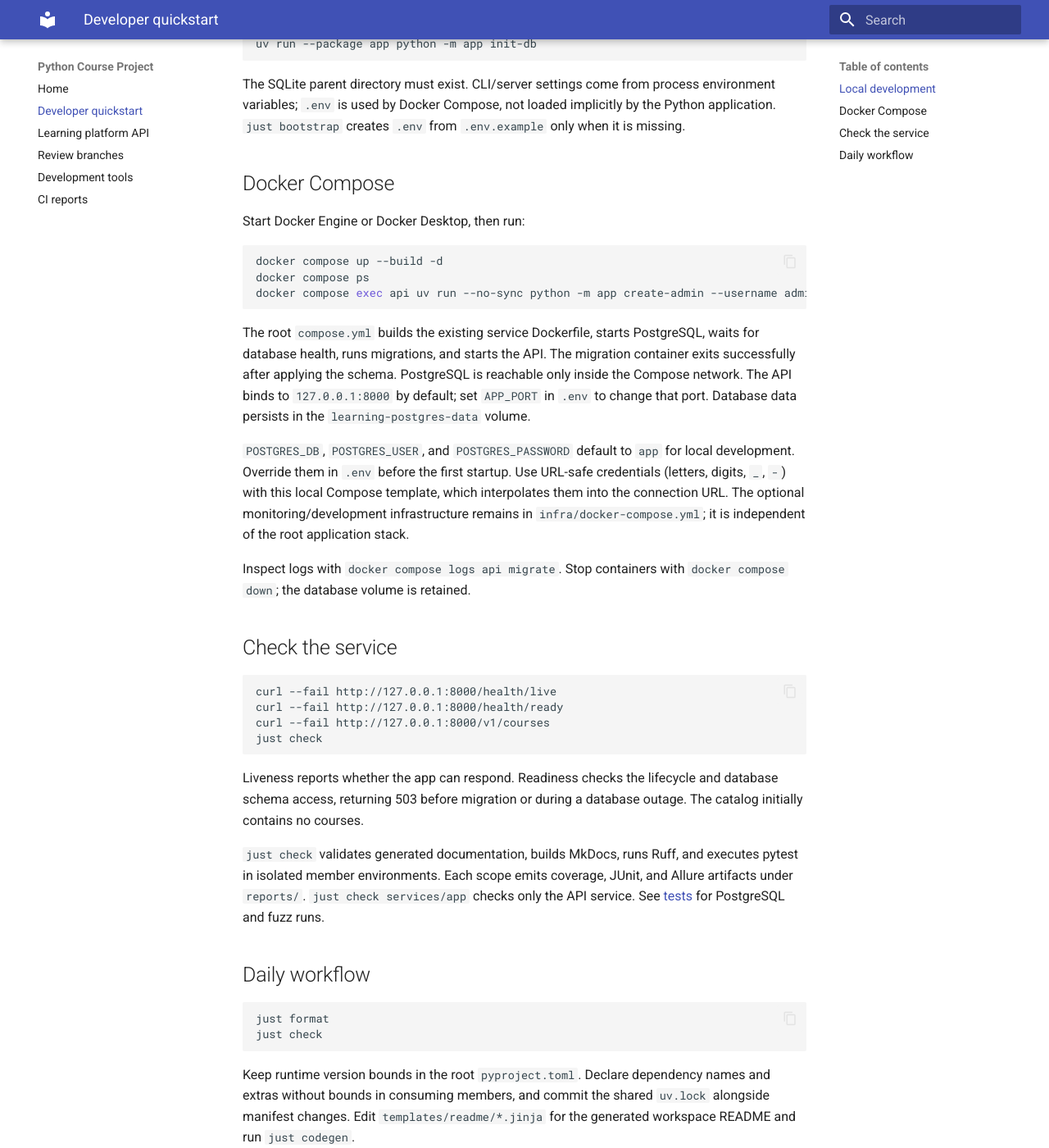
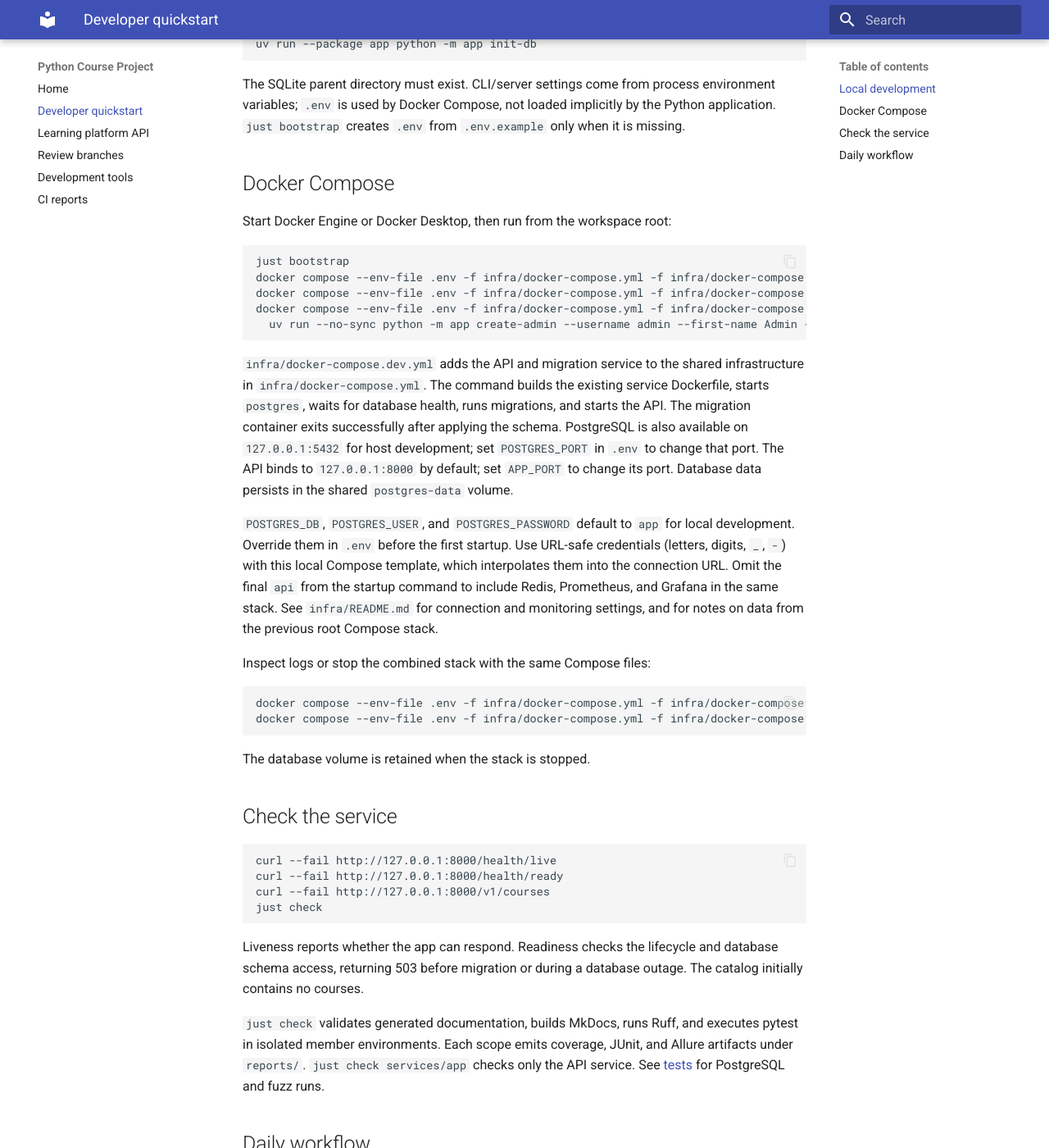
Before and after one commit to Alexxios/python-course-project, an MkDocs documentation site: the page built from docs/quickstart.md, in a window 1280 px wide and 1400 px high, scrolled down 986 px. Shown: the whole window at 82% size. Built offline with MkDocs 1.6.1 and Material for MkDocs 9.7.7, drawn with Linux system fonts in a browser that asks for light colours.

Commit message:
DEV-7: Consolidate application Compose stack under infra

````diff
--- a/docs/quickstart.md
+++ b/docs/quickstart.md
@@ -50,29 +50,41 @@ only when it is missing.
 
 ## Docker Compose
 
-Start Docker Engine or Docker Desktop, then run:
+Start Docker Engine or Docker Desktop, then run from the workspace root:
 
 ```bash
-docker compose up --build -d
-docker compose ps
-docker compose exec api uv run --no-sync python -m app create-admin --username admin --first-name Admin --last-name User
+just bootstrap
+docker compose --env-file .env -f infra/docker-compose.yml -f infra/docker-compose.dev.yml up --build -d api
+docker compose --env-file .env -f infra/docker-compose.yml -f infra/docker-compose.dev.yml ps -a
+docker compose --env-file .env -f infra/docker-compose.yml -f infra/docker-compose.dev.yml exec api \
+  uv run --no-sync python -m app create-admin --username admin --first-name Admin --last-name User
 ```
 
-The root `compose.yml` builds the existing service Dockerfile, starts PostgreSQL,
-waits for database health, runs migrations, and starts the API. The migration
-container exits successfully after applying the schema. PostgreSQL is reachable
-only inside the Compose network. The API binds to `127.0.0.1:8000` by default;
-set `APP_PORT` in `.env` to change that port. Database data persists in the
-`learning-postgres-data` volume.
+`infra/docker-compose.dev.yml` adds the API and migration service to the shared
+infrastructure in `infra/docker-compose.yml`. The command builds the existing
+service Dockerfile, starts `postgres`, waits for database health, runs migrations,
+and starts the API. The migration container exits successfully after applying the
+schema. PostgreSQL is also available on `127.0.0.1:5432` for host development;
+set `POSTGRES_PORT` in `.env` to change that port. The API binds to
+`127.0.0.1:8000` by default; set `APP_PORT` to change its port. Database data
+persists in the shared `postgres-data` volume.
 
 `POSTGRES_DB`, `POSTGRES_USER`, and `POSTGRES_PASSWORD` default to `app` for local
 development. Override them in `.env` before the first startup. Use URL-safe
 credentials (letters, digits, `_`, `-`) with this local Compose template, which
-interpolates them into the connection URL. The optional monitoring/development infrastructure remains in
-`infra/docker-compose.yml`; it is independent of the root application stack.
+interpolates them into the connection URL. Omit the final `api` from the startup
+command to include Redis, Prometheus, and Grafana in the same stack. See
+`infra/README.md` for connection and monitoring settings, and for notes on data
+from the previous root Compose stack.
 
-Inspect logs with `docker compose logs api migrate`. Stop containers with
-`docker compose down`; the database volume is retained.
+Inspect logs or stop the combined stack with the same Compose files:
+
+```bash
+docker compose --env-file .env -f infra/docker-compose.yml -f infra/docker-compose.dev.yml logs api migrate
+docker compose --env-file .env -f infra/docker-compose.yml -f infra/docker-compose.dev.yml down
+```
+
+The database volume is retained when the stack is stopped.
 
 ## Check the service
 
````
Also changed, not shown: README.md (+13 -4 lines), compose.yml (deleted, +0 -54 lines), docs/platform.md (+2 -2 lines), docs/tools.md (+5 -3 lines), infra/README.md (+41 -23 lines), services/app/README.md (+11 -4 lines), 5 other files.
